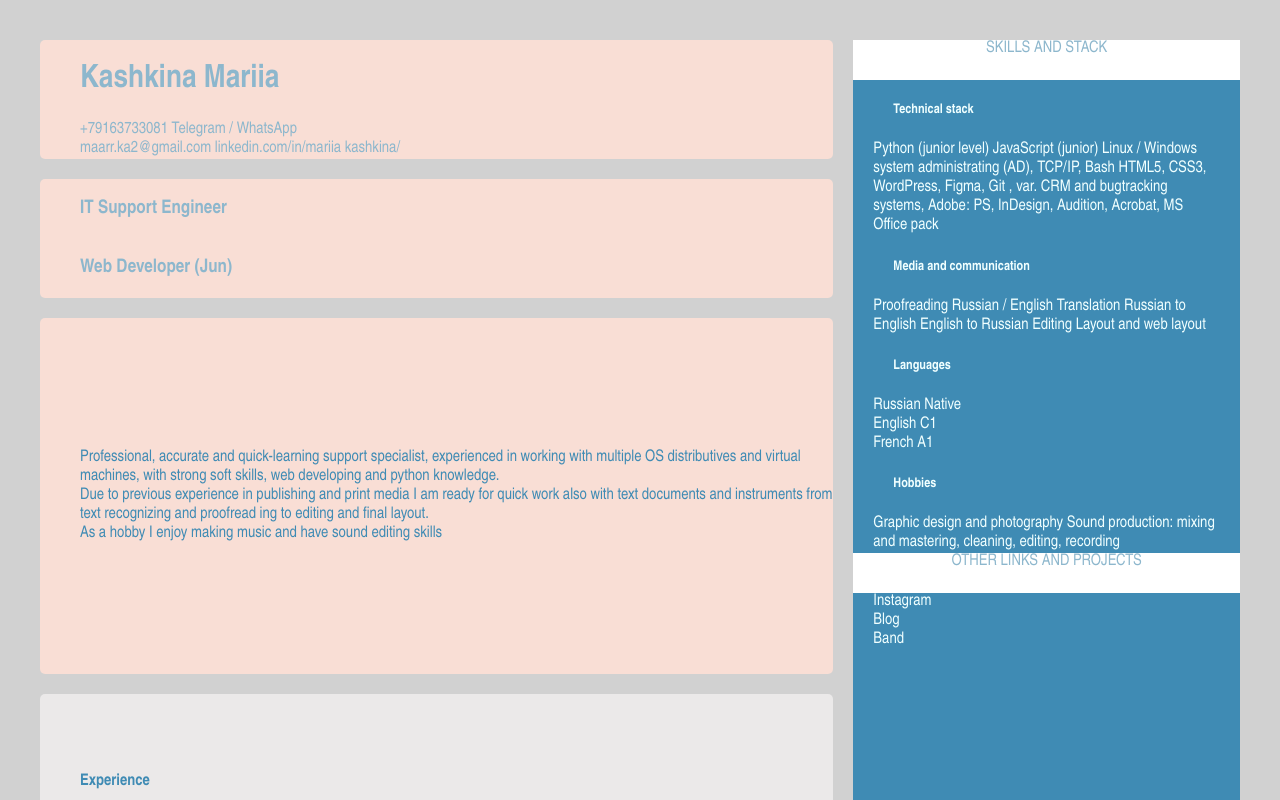
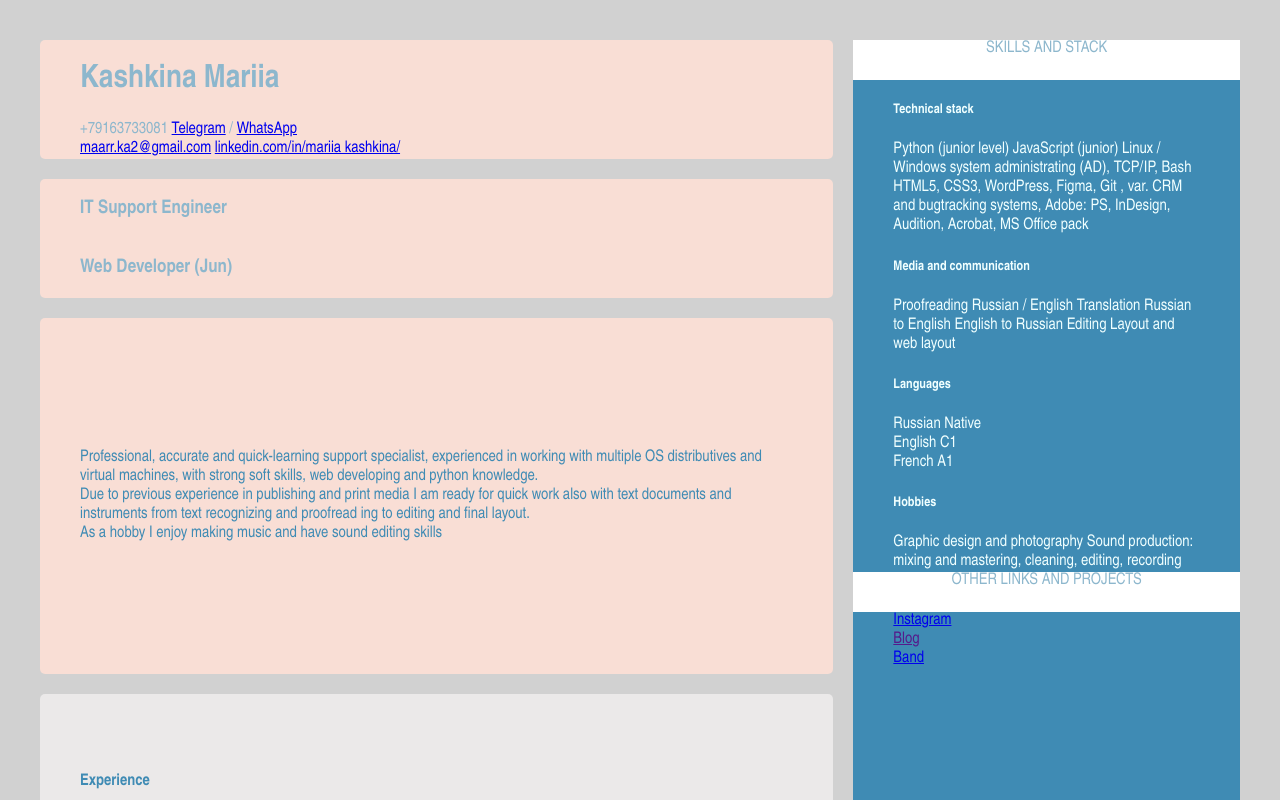
Before and after one commit to sleeplesswalker/cuddly-broccoli, a plain HTML site: page index.html in a window 1280 px wide. Shown: the top 800 px of the page. Drawn offline with Linux system fonts and the light colour scheme.

Commit message:
added links

```diff
--- a/index.css
+++ b/index.css
@@ -65,6 +65,8 @@ justify-content: center;
     grid-column-start:3;
     grid-row-start: 1;
     grid-row-end: 5;
+    display:flex;
+    flex-direction: column;
 }
 .div6{
     margin-top: 20px;
@@ -89,21 +91,29 @@ justify-content: center;
  color:azure;
  grid-row: 17;
 }
-.contacts {margin-left: 40px;}
+.contacts {margin-left: 40px;
+    margin-right: 40px;
+    margin-right: 40px;}
 .contacts1 {margin-left: 40px;
 display: inline;}
-.cv {margin-left: 40px;}
+.cv {margin-left: 40px;
+    margin-right: 40px;}
 .textbox {margin-left: 40px;
     margin-right: 40px;
 display:flex;
 flex-direction: column;}
 p {margin-top: 0px;
     margin-bottom: 0px;}
-.blue {margin-left: 20px;
-margin-right:20px;}
+.blue {margin-left: 40px;
+margin-right:40px;}
 
-h1 {margin-left: 40px;}
-h2 {margin-left: 40px;}
-h3 {margin-left: 40px;}
-h4 {margin-left: 40px;}
-h5 {margin-left: 40px;}
+h1 {margin-left: 40px;
+    margin-right: 40px;}
+h2 {margin-left: 40px;
+    margin-right: 40px;}
+h3 {margin-left: 40px;
+    margin-right: 40px;}
+h4 {margin-left: 40px;
+    margin-right: 40px;}
+h5 {margin-left: 40px;
+    margin-right: 40px;}
--- a/index.html
+++ b/index.html
@@ -10,8 +10,8 @@
 <body class="body">
     <div class="div1">
         <h1>Kashkina Mariia</h1>
-        <div class="contacts1"><a>+7</a><a>916</a><a>373</a><a>30</a><a>81</a>   Telegram / WhatsApp</div>
-        <div class="contacts">maarr.ka2@gmail.com linkedin.com/in/mariia kashkina/</div>
+        <div class="contacts1"><a>+7</a><a>916</a><a>373</a><a>30</a><a>81</a>   <a href="t.me/@marja_k">Telegram</a> / <a href="https://wa.me?+79163733081">WhatsApp</a></div>
+        <div class="contacts"> <a href="mailto:maarr.ka2@gmail.com">maarr.ka2@gmail.com</a> <a href="https://linkedin.com/in/mariia kashkina/">linkedin.com/in/mariia kashkina/</a></div>
     </div>
     <div class="div2">
         <h3>IT Support Engineer</h3>
@@ -85,9 +85,9 @@ recording</p>
             OTHER LINKS
             AND PROJECTS
         </div>
-        <p class="blue" src="">Instagram</p>
-        <p class="blue" src="">Blog</p>
-        <p class="blue" src="">Band</p>
+        <a class="blue" href="https://www.instagram.com/marja.kashkina/">Instagram</a>
+        <a class="blue" href="">Blog</p>
+        <a class="blue" href="https://band.link/TraintoElsewhere">Band</a>
     </div>
     <div class="div8">I can add here your links too</div>
 </body>
```
